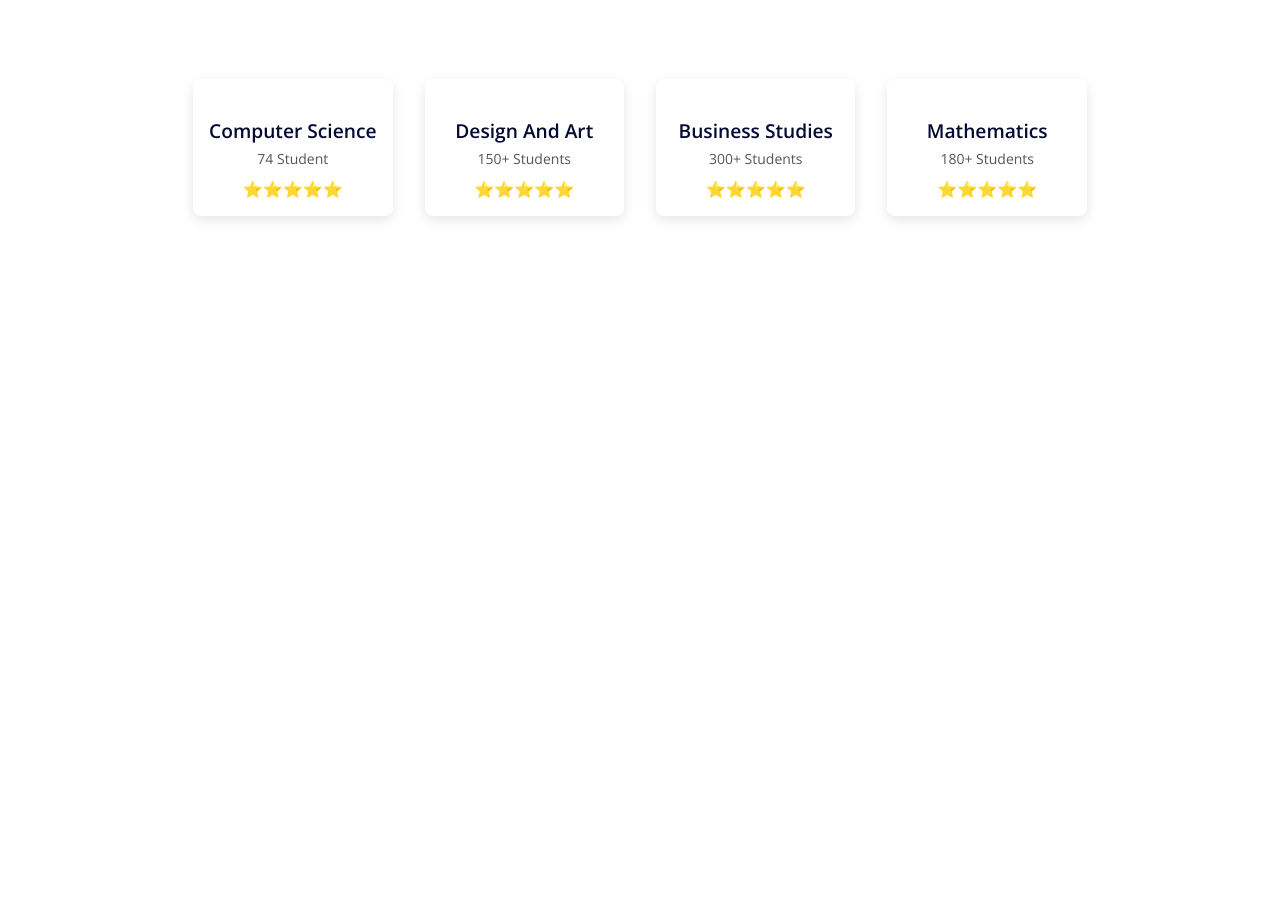
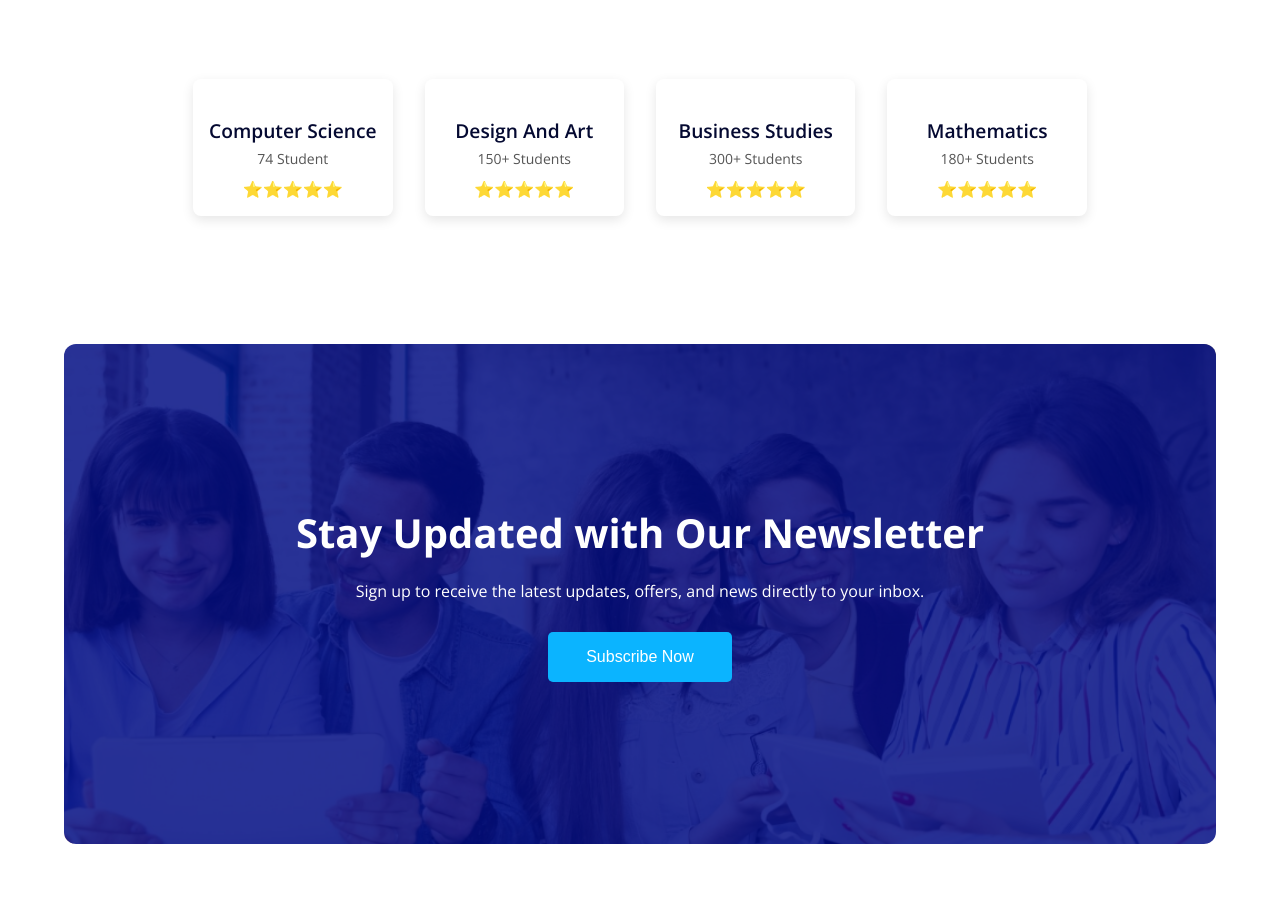
Before and after one commit to adibzamanbd/sakola-project, a plain HTML site: page index.html in a window 1280 px wide. Shown: the part 1698-2606 px from the top of the page. Before the commit the page ends 1978 px from the top, so only its background shows below. Drawn offline with nearby package versions, Linux system fonts and the light colour scheme.

Commit message:
news letter section added

```diff
--- a/css/style.css
+++ b/css/style.css
@@ -328,3 +328,52 @@ main {
 .courses-box:hover {
   transform: translateX(20px);
 }
+.newsletter {
+  width: 100%;
+  height: 100%;
+  background-color: #fff;
+  padding: 5% 5%;
+}
+.newsletter-cont {
+  position: relative;
+  height: 500px;
+  background-image: url(../images/news-letter.png);
+  background-size: cover;
+  background-position: center;
+  border-radius: 12px;
+}
+
+.newsletter-cont .overlay {
+  position: absolute;
+  top: 0;
+  left: 0;
+  right: 0;
+  bottom: 0;
+  background-color: #000d83d7;
+  display: flex;
+  justify-content: center;
+  align-items: center;
+  border-radius: 12px;
+}
+.newsletter-cont .text {
+  text-align: center;
+  color: white;
+}
+.newsletter h2 {
+  font-size: 2.5rem;
+  font-weight: bold;
+  margin-bottom: 20px;
+}
+.newsletter p {
+  margin-bottom: 30px;
+  color: white;
+}
+.news-btn {
+  background-color: var(--secondary-color);
+  color: white;
+  border: none;
+  font-size: 1rem;
+  cursor: pointer;
+  border-radius: 5px;
+  padding: 16px 38px;
+}
--- a/index.html
+++ b/index.html
@@ -166,10 +166,10 @@
 
       <!-- courses start  -->
       <div class="courses">
-          <!-- courses text start  -->
+        <!-- courses text start  -->
         <div class="courses-text">
           <p id="sub-title">STUDYING</p>
-        <h2 id="title">We Have Many Classes For You To Take Lessons</h2>
+          <h2 id="title">We Have Many Classes For You To Take Lessons</h2>
         </div>
 
         <!-- couses container start  -->
@@ -200,6 +200,23 @@
           </div>
         </div>
       </div>
+
+      <!-- news letter section start  -->
+      <div class="newsletter">
+        <div class="newsletter-cont">
+          <div class="overlay">
+            <!-- newsletter text start -->
+            <div class="text">
+              <h2>Stay Updated with Our Newsletter</h2>
+              <p>
+                Sign up to receive the latest updates, offers, and news directly
+                to your inbox.
+              </p>
+              <button class="news-btn">Subscribe Now</button>
+            </div>
+          </div>
+        </div>
+      </div>
     </main>
   </body>
 </html>
```
